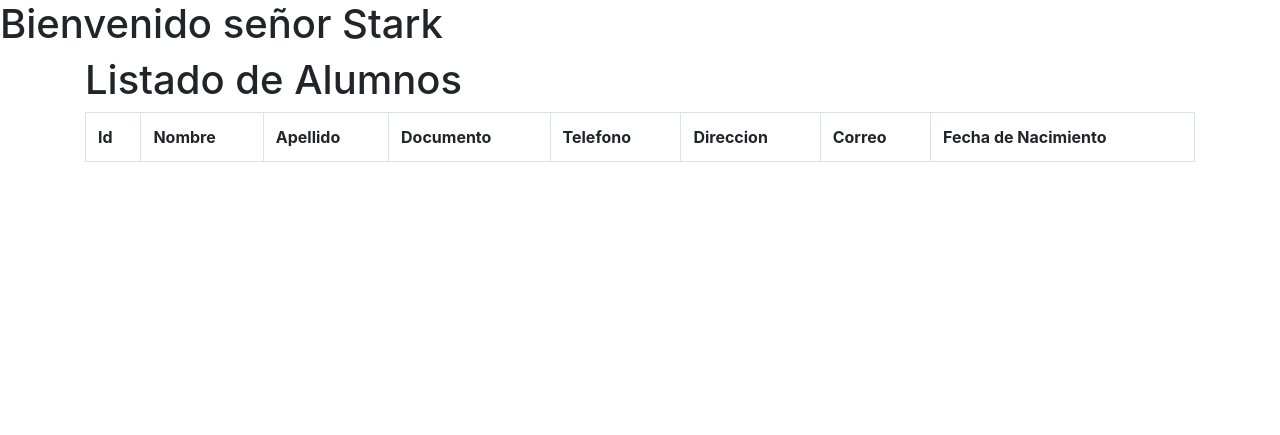
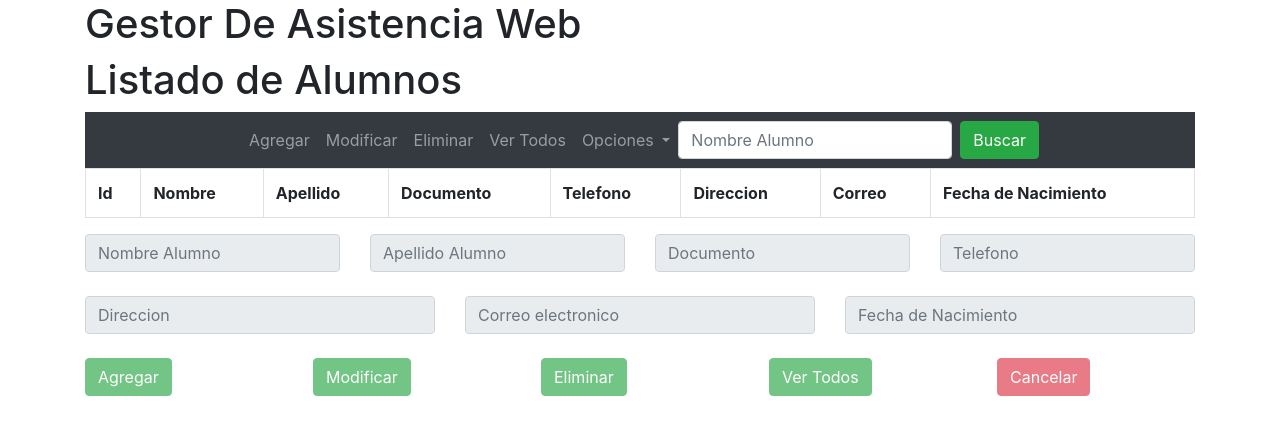
Before and after one commit to LopezJuanAndres/Gestor, a PHP site: page /Controlador/Menu_controller.php in a window 1280 px wide. Shown: the top 435 px of the page. Run offline with PHP 8.4, Linux system fonts and the light colour scheme; data that the repository does not hold is empty.

Commit message:
Vista Lista de Alumnos

```diff
--- a/Controlador/Menu_controller.php
+++ b/Controlador/Menu_controller.php
@@ -1,4 +1,6 @@
 <?php include '../Partes/Encabezado.php'?>
-    <h1>Bienvenido señor Stark</h1>
-    <?php include '../Vista/ListaAlumnos_View.php';?>
+   <div class="container">
+    <h1  class="justify-content-center">Gestor De Asistencia Web</h1>
+     </div>
+     <?php include '../Vista/ListaAlumnos_View.php';?>
     <?php include '../Partes/Pie.php'?>
--- a/Modelo/alumnos_model.php
+++ b/Modelo/alumnos_model.php
@@ -6,6 +6,12 @@ class Alumnos extends Conectar {
         $result= $this->conexion()->query($sql);//almacena en la variable el resultado del metod
       return$result;
       }
+      public function BuscarAlumno(){
+        $sql="SELECT * FROM alumnos"; //almacena en la variable la consulta sql
+        $result= $this->conexion()->query($sql);//almacena en la variable el resultado del metod
+      return$result;
+      }
+
 
       public function añadirAlumnos($Nombre,$Apellido,$Documento,$Telefono,$Direccion,$Correo,$FNac){
         $sql="INSERT INTO alumnos (Nombre,Apellido,Documento,Telefono,Dirreccion,Correo,FechaNacimiento) VALUES ('$Nombre','$Apellido','$Documento','$Telefono','$Direccion','$Correo','$FNac')" ; //almacena en la variable la consulta sql
--- a/Vista/ListaAlumnos_view.php
+++ b/Vista/ListaAlumnos_view.php
@@ -1,6 +1,37 @@
 <div class="container">
+<H1>Listado de Alumnos</H1>
+<nav class="navbar justify-content-center navbar-expand-sm bg-dark navbar-dark sticky-top">
+<ul class="navbar-nav">
+<ul class="navbar-nav">
+    <li class="nav-item">
+      <a class="nav-link" href="#">Agregar</a>
+    </li>
+    <li class="nav-item">
+      <a class="nav-link" href="#">Modificar</a>
+    </li>
+    <li class="nav-item">
+      <a class="nav-link" href="#">Eliminar</a>
+    </li>
+    <li class="nav-item">
+      <a class="nav-link" href="#">Ver Todos</a>
+    </li>
+<li class="nav-item dropdown">
+      <a class="nav-link dropdown-toggle" href="#" id="navbardrop" data-toggle="dropdown">
+      Opciones
+      </a>
+      <div class="dropdown-menu">
+        <a class="dropdown-item" href="#">Imprimir</a>
+        <a class="dropdown-item" href="#">Modificar</a>
+        <a class="dropdown-item" href="#">Eliminar</a>
+      </div>
+    </li>
 
-<H1>Listado de Alumnos</H1>
+  <form class="form-inline  " action="/action_page.php">
+    <input class="form-control mr-sm-2" type="text" placeholder="Nombre Alumno">
+    <button class="btn btn-success" name="Buscar" type="submit" >Buscar</button>
+  </form>
+  </ul>
+</nav>
 <table class="table  table-bordered table-hover ">
 <tr>
 <th>Id</th>
@@ -25,8 +56,43 @@ $fila=mysqli_fetch_row($lista) ;
 <th><?php echo $fila['Telefono']?> </th>
 <th><?php echo $fila['Dirreccion']?> </th>
 <th><?php echo $fila['Correo']?> </th>
-<th><?php echo $fila['FechaNacimiento']?> </th>
+<th><?php echo $fila['FechaNacimiento'];?> </th>
  </tr>
  <?php endforeach; ?>
 </table>
-</div>
+
+<form >
+  <div class="row row-border-dark " >
+    <div class="col">
+      <input type="text" class="form-control" id="email" placeholder="Nombre Alumno" name="email" disabled>
+    </div>
+    <div class="col">
+      <input type="password" class="form-control" placeholder="Apellido Alumno" name="pswd" disabled>
+    </div>
+    <div class="col">
+      <input type="text" class="form-control" id="email" placeholder="Documento" name="email" disabled>
+    </div>
+    <div class="col">
+      <input type="password" class="form-control" placeholder="Telefono" name="pswd" disabled>
+    </div>
+  </div> <br>
+  <div class="row" >
+    <div class="col">
+      <input type="text" class="form-control" id="email" placeholder="Direccion" name="email" disabled>
+    </div>
+    <div class="col">
+      <input type="password" class="form-control" placeholder="Correo electronico" name="pswd" disabled>
+    </div>
+    <div class="col">
+      <input type="text" class="form-control" id="email" placeholder="Fecha de Nacimiento" name="email" disabled>
+    </div>
+</div><br>
+<div class="row">
+    <div class="col "><button class="btn btn-success" name="Agregar" type="submit" disabled>Agregar</button>  </div>
+    <div class="col "><button class="btn btn-success" name="Editar" type="submit"disabled>Modificar</button>  </div>
+    <div class="col"><button class="btn btn-success" name="Borrar" type="submit"disabled>Eliminar</button>  </div>
+    <div class="col "><button class="btn btn-success" name="Ver" type="submit"disabled>Ver Todos</button> </div>
+    <div class="col "><button class="btn btn-danger" name="Cancelar" type="submit"disabled>Cancelar</button> </div>
+    </div>
+
+ </form>
```
Also changed, not shown: Vista/Alumnos_view.php (+27 -1 lines).
